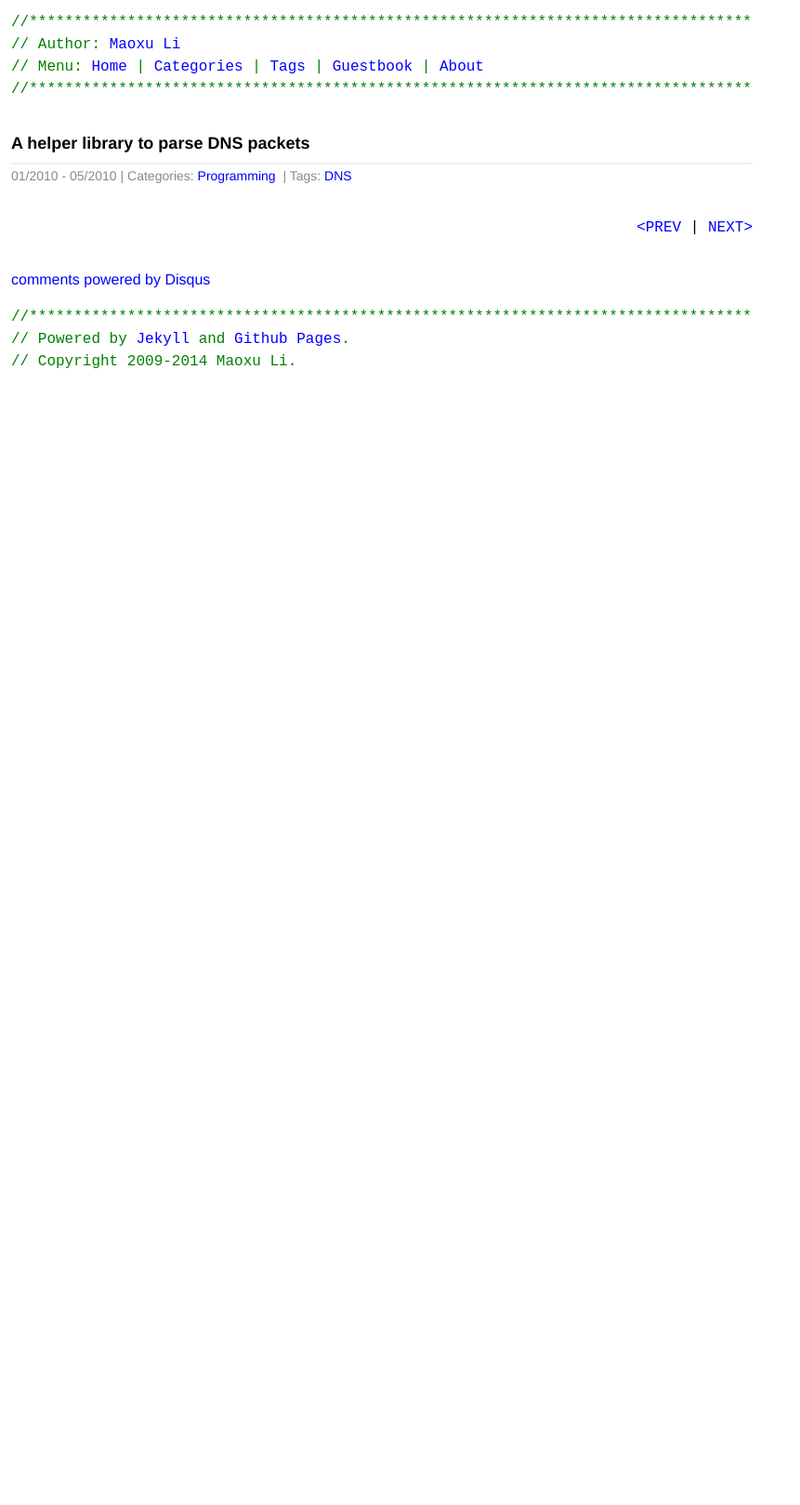
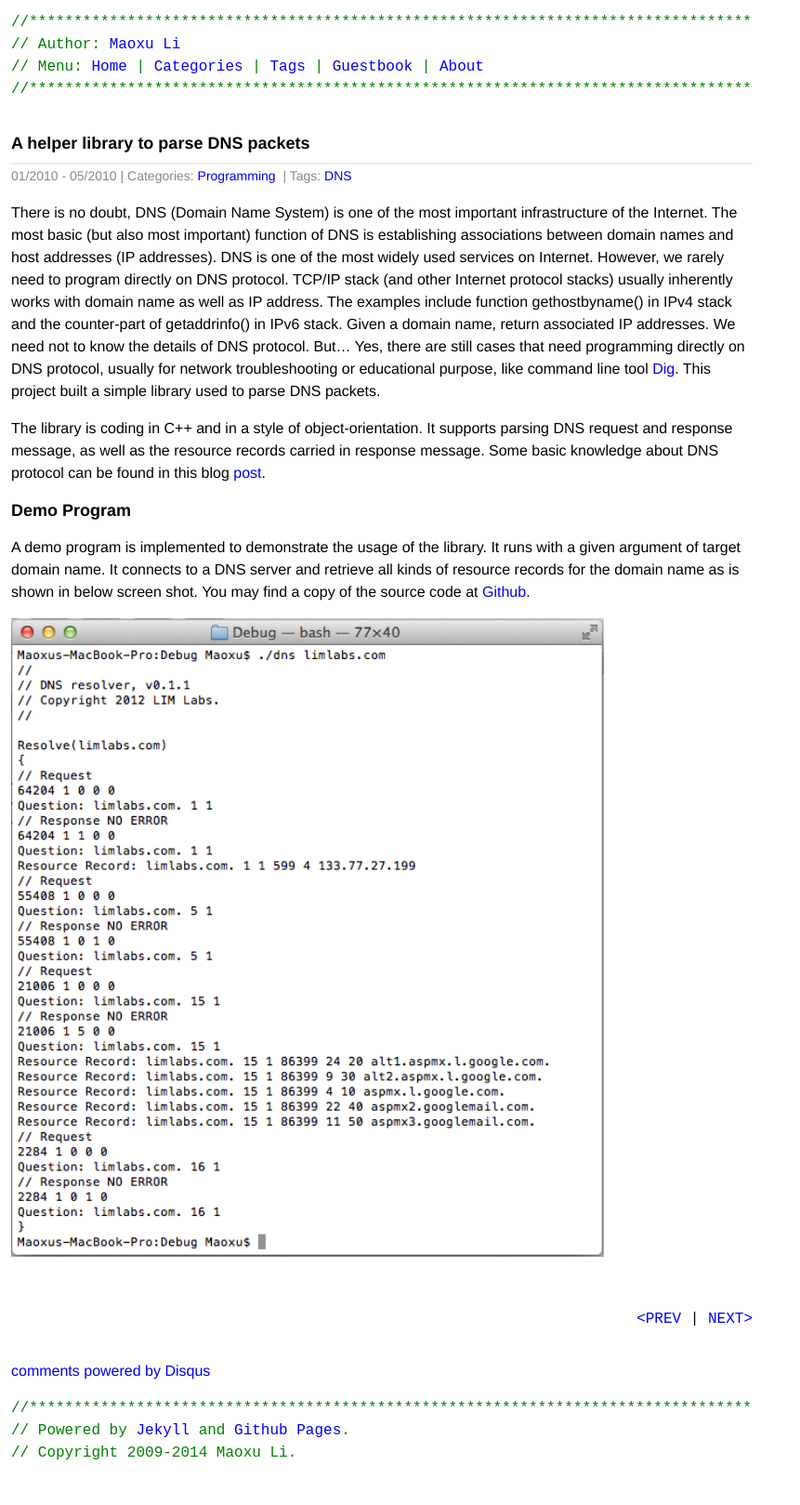
Before and after one commit to maoxuli/portfolio.maoxuli.com, a Jekyll site: the page built from _posts/2010-01-01-dns-packet-parser.md, in a window 1280 px wide. Shown: the whole page at 93% size, without its empty margins (0-861 px from the left). Built offline with Jekyll 4.4.1, drawn with Linux system fonts in a browser that asks for light colours; Markdown is read by kramdown in place of the engine named in the settings; comment, search, counter and statistics services are not loaded; before the commit the page ends 900 px from its top, so only the background shows below that.

Commit message:
post of dns parser

```diff
--- a/_posts/2010-01-01-dns-packet-parser.md
+++ b/_posts/2010-01-01-dns-packet-parser.md
@@ -5,3 +5,13 @@ categories: Programming
 tags: DNS
 close: 2010-05-01
 ---
+
+There is no doubt, DNS (Domain Name System) is one of the most important infrastructure of the Internet. The most basic (but also most important) function of DNS is establishing associations between domain names and host addresses (IP addresses). DNS is one of the most widely used services on Internet. However, we rarely need to program directly on DNS protocol. TCP/IP stack (and other Internet protocol stacks) usually inherently works with domain name as well as IP address. The examples include function gethostbyname() in IPv4 stack and the counter-part of getaddrinfo() in IPv6 stack. Given a domain name, return associated IP addresses. We need not to know the details of DNS protocol. But... Yes, there are still cases that need programming directly on DNS protocol, usually for network troubleshooting or educational purpose, like command line tool <a href="http://en.wikipedia.org/wiki/Dig_%28command%29">Dig</a>. This project built a simple library used to parse DNS packets.
+
+The library is coding in C++ and in a style of object-orientation. It supports parsing DNS request and response message, as well as the resource records carried in response message. Some basic knowledge about DNS protocol can be found in this blog <a href="#">post</a>.
+
+# Demo Program
+
+A demo program is implemented to demonstrate the usage of the library. It runs with a given argument of target domain name. It connects to a DNS server and retrieve all kinds of resource records for the domain name as is shown in below screen shot. You may find a copy of the source code at <a href="https://github.com/limlabs/dns">Github</a>.
+
+<img src="images/dnsresolver.png" width="80%" />
```
Also changed, not shown: _posts/2005-06-15-face-detection-and-recognition.md (deleted, +0 -18 lines), images/dnsresolver.png (added).
